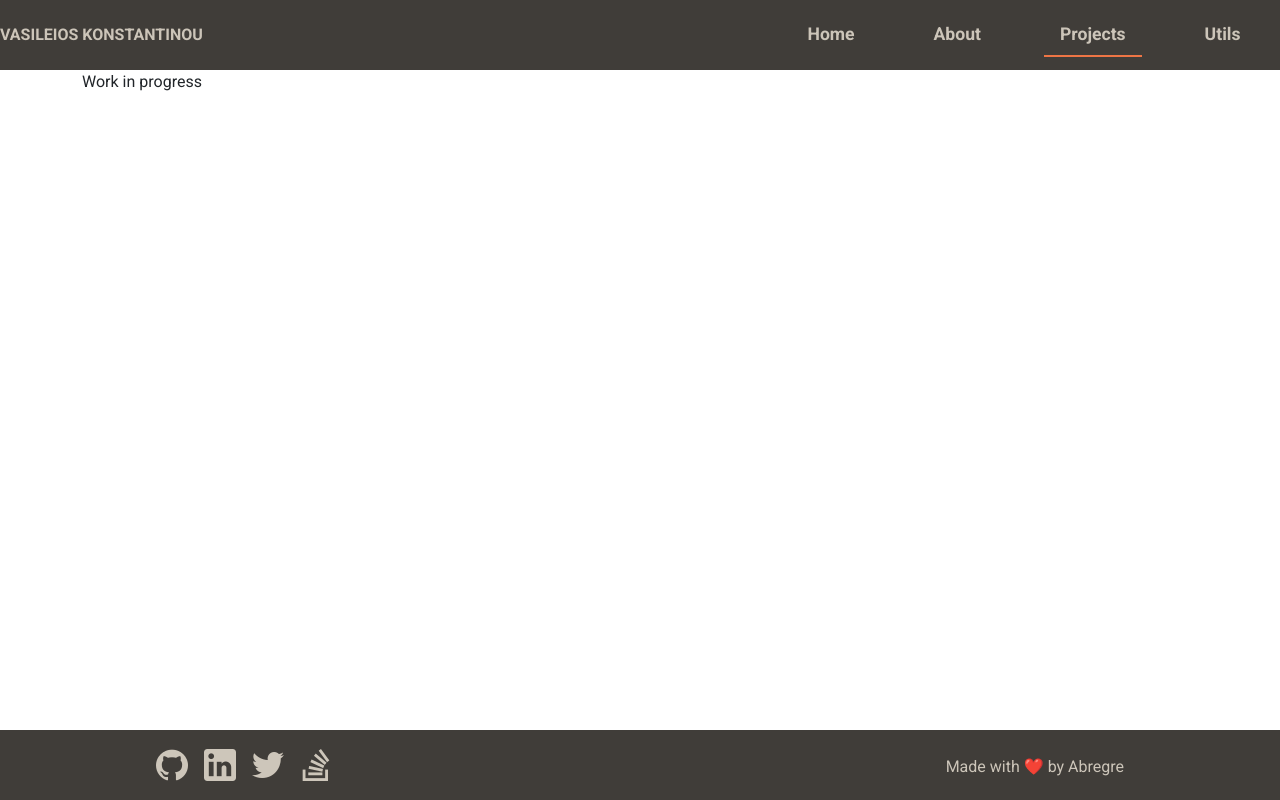
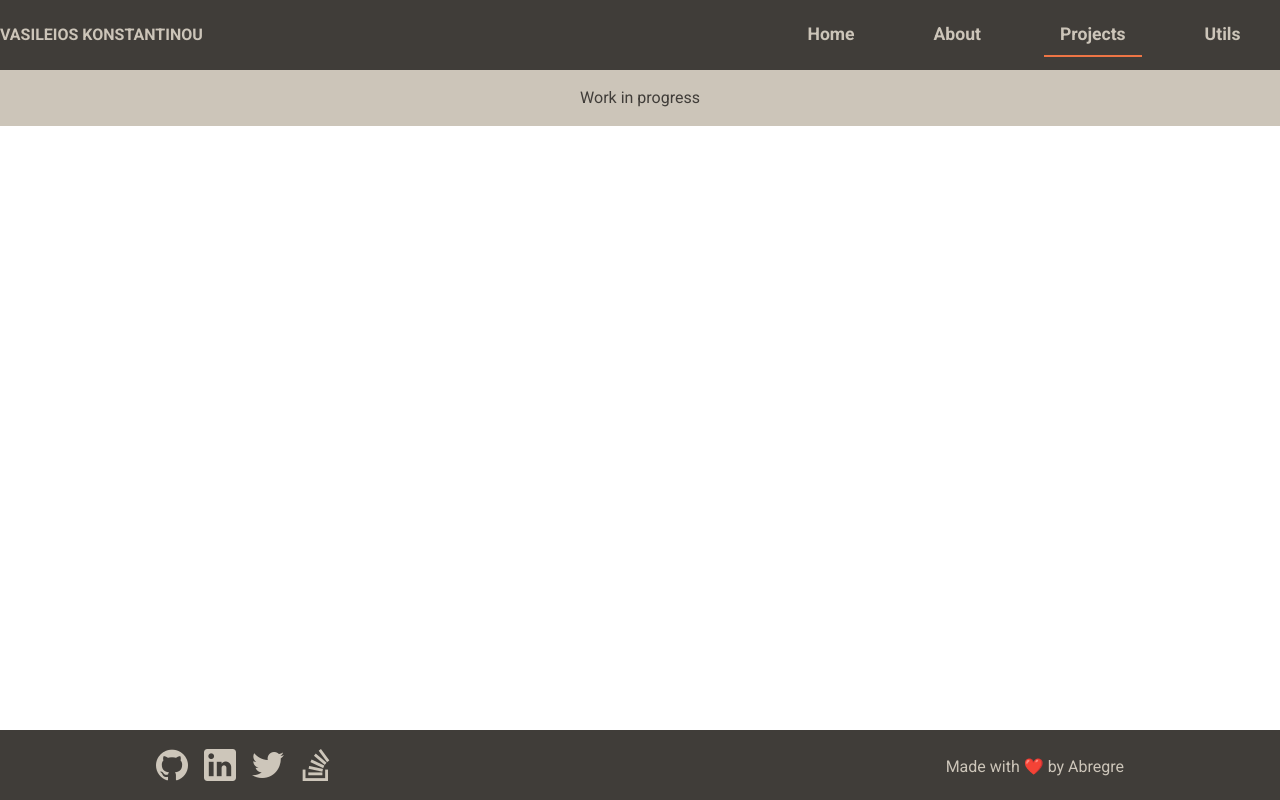
Before and after one commit to billk97/personal-page, a Vue app: page /projects in a window 1280 px wide. Built offline with nearby package versions, Linux system fonts and the light colour scheme.

Commit message:
setup projects route

```diff
--- a/src/components/routes/AboutRoute.vue
+++ b/src/components/routes/AboutRoute.vue
@@ -137,16 +137,10 @@
     }
 
     .technologies-container {
-        margin-bottom: 15%;
+        margin-bottom: 12%;
     }
 }
 
-
-@media screen and (min-width: 1000px) {
-    .technologies-container {
-        margin-bottom: 10%;
-    }
-}
 
 @media screen and (min-width: 1600px) {
     .title {
--- a/src/components/routes/ProjectsRoute.vue
+++ b/src/components/routes/ProjectsRoute.vue
@@ -1,7 +1,9 @@
 <template>
-    <b-container>
-        Work in progress
-    </b-container>
+    <div class="route">
+        <div class="content">
+            Work in progress
+        </div>
+    </div>
 </template>
 
 <script>
@@ -11,5 +13,17 @@
 </script>
 
 <style scoped>
-
+    .route {
+        background: #CCC5B9;
+    }
+    .content {
+        max-width: 1300px;
+        margin: 0 auto;
+        padding: 1rem 2rem;
+        display: flex;
+        flex-direction: column;
+        justify-content: center;
+        align-items: center;
+        color: #403D39;
+    }
 </style>
```
